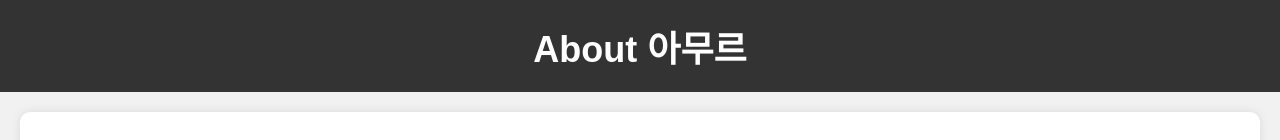
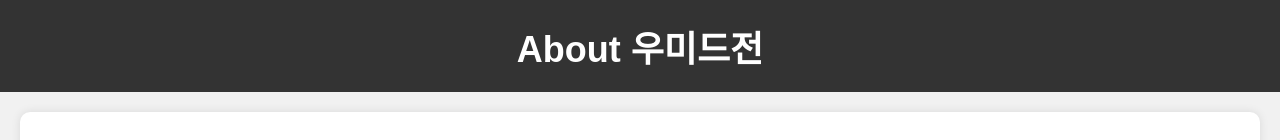
Before and after one commit to kHUmidjon/umidjon, a plain HTML site: page HTML/index.html in a window 1280 px wide. Shown: the top 140 px of the page. Drawn offline with Linux system fonts and the light colour scheme.

Commit message:
Update index.html

```diff
--- a/HTML/index.html
+++ b/HTML/index.html
@@ -136,7 +136,7 @@
 </head>
 <body>
 	<header>
-		<h1>About 아무르</h1>
+		<h1>About 우미드전</h1>
 	</header>
 	<main>
 		<div style="display: flex; align-items: center;">
@@ -240,4 +240,5 @@
     </main>
 
 </body>
+
 </html>
```
